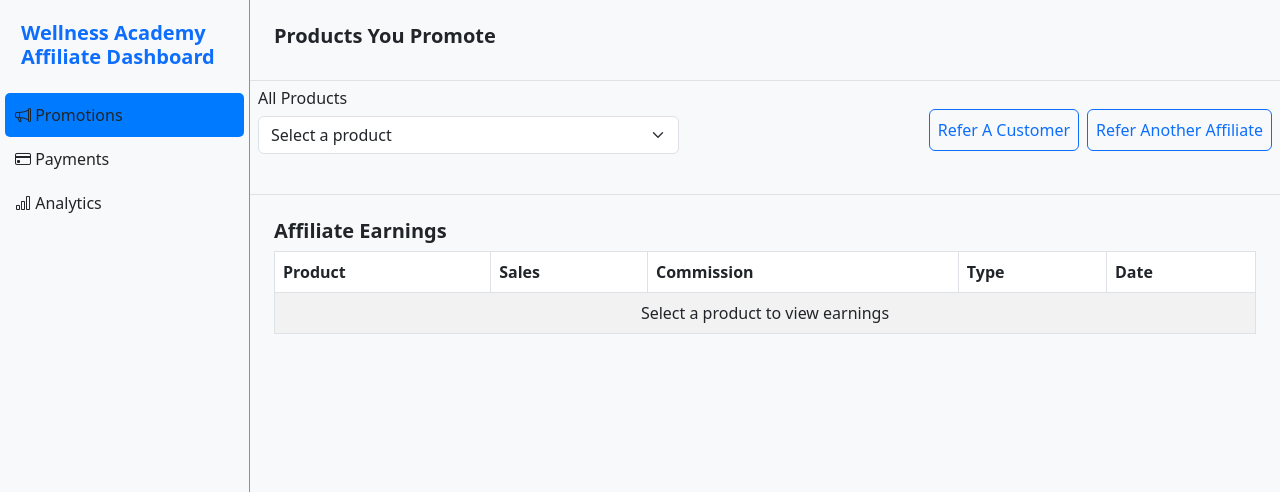
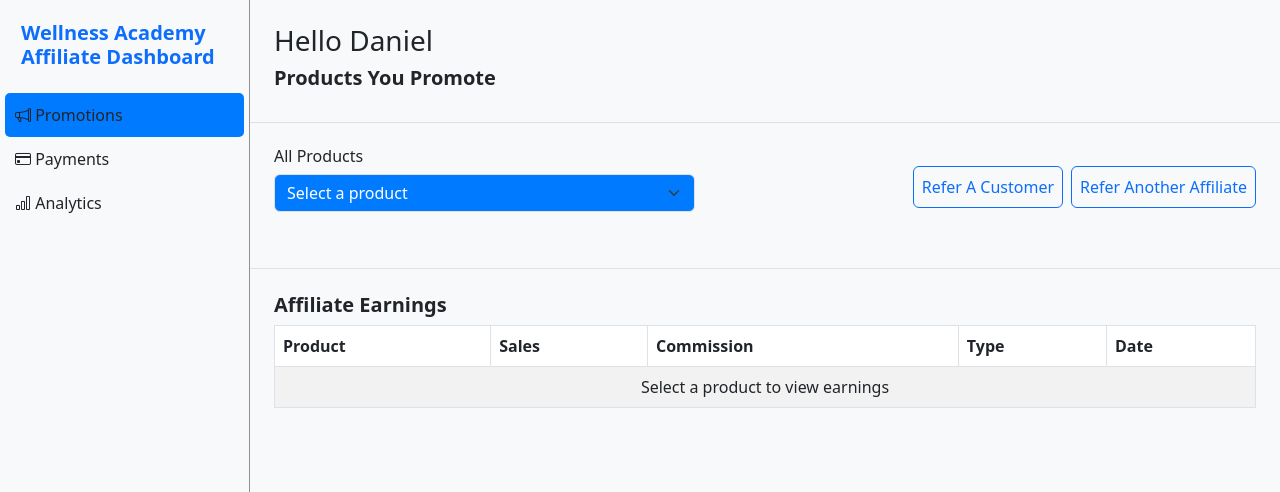
Before and after one commit to saintdannyyy/wellnesscommunityacademy, a PHP site: page /affiliate/index.php in a window 1280 px wide. Shown: the top 492 px of the page. Run offline with PHP 8.4, Linux system fonts and the light colour scheme; a user stored in the database is signed in; data comes from the database, SQL or seed files in the repository; data that the repository does not hold is empty; some libraries are stand-ins or nearby versions.

Commit message:
Enhance affiliate index page with customer greeting and referral buttons; adjust product selection styling in responsive mode

```diff
--- a/affiliate/index.php
+++ b/affiliate/index.php
@@ -99,14 +99,19 @@ $products = array_merge($books, $courses, $programs);
         <!-- Main Content -->
         <div class="flex-grow-1">
             <div class="p-4 border-bottom">
+            <h3 class="text-dark">Hello <?php echo $_SESSION['customer_name'] ?></h3>
+            <button id="mcusref" class="btn btn-outline-primary m-2 p-2 d-sm-none" onclick="copyCusRef()">Refer A Customer</button>
+            <button id="maffref" class="btn btn-outline-primary p-2 d-sm-none" onclick="copyAffiliateRef()">Refer Another Affiliate</button>
+
                 <h5 class="text-dark">Products You Promote</h5>
             </div>
 
             <!-- Product selection here -->
-            <div class=" p-2 d-flex align-items-center mb-3">
+            <div class=" p-4 d-flex align-items-center mb-3">
                 <div class="me-auto">
                     <h6>All Products</h6>
-                    <select class="form-select mb-3 selectpicker" data-live-search="true" id="productSelect">
+                    <select class="form-select mb-3 selectpicker" data-live-search="true" id="productSelect" style="background-color:#007bff; color:white;">
+
                         <option value="">Select a product</option>
                         <?php foreach ($products as $product): ?>
                             <option value="<?php echo htmlspecialchars($product['id']); ?>">
@@ -115,8 +120,8 @@ $products = array_merge($books, $courses, $programs);
                         <?php endforeach; ?>
                     </select>
                 </div>
-                <button class="btn btn-outline-primary m-2 p-2" onclick="copyCusRef()">Refer A Customer</button>
-                <button class="btn btn-outline-primary p-2" onclick="copyAffiliateRef()">Refer Another Affiliate</button>
+                <button class="btn btn-outline-primary m-2 p-2 d-none d-sm-inline-block" onclick="copyCusRef()">Refer A Customer</button>
+                <button class="btn btn-outline-primary p-2 d-none d-sm-inline-block" onclick="copyAffiliateRef()">Refer Another Affiliate</button>
             </div>
 
             <!-- Affiliate Earning Table -->
```
